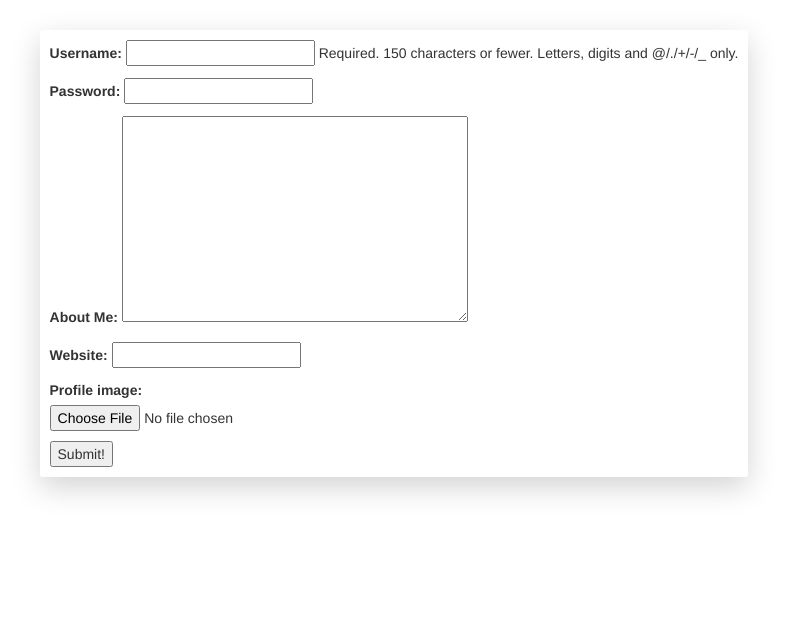
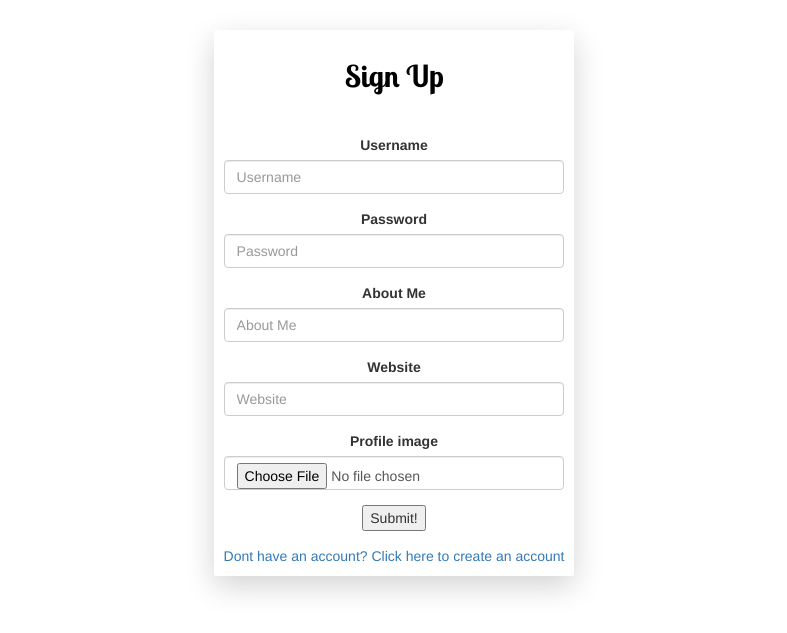
Before and after one commit to stephken/Insta-Car, a Django app: page /signup/ in a window 1280 px wide. Shown: the part 92-725 px from the top of the page, without its empty margins (261-1048 px from the left). Run offline with Django 3.2, Linux system fonts and the light colour scheme; some libraries are stand-ins or nearby versions.

Commit message:
fixed forms

```diff
--- a/insta_post/views.py
+++ b/insta_post/views.py
@@ -5,8 +5,10 @@ from insta_post.models import FavoriteCar, Comment
 from insta_post.forms import PostForm, CommentForm
 from django.contrib.auth.decorators import login_required
 from django.contrib import messages
+from django.contrib.auth.decorators import login_required
 
 
+@login_required(login_url='/login/')
 def index(request):
     cars = FavoriteCar.objects.all()
     return render(request, "index.html", {"cars": cars})
--- a/static/css/john-style.css
+++ b/static/css/john-style.css
@@ -76,3 +76,7 @@
 .cap-text {
   font-size: medium;
 }
+
+.console {
+  min-height: 75px;
+}
--- a/templates/generic_form.html
+++ b/templates/generic_form.html
@@ -7,14 +7,29 @@
 <div class="container">
   <div class="d-flex justify-content-start flex-wrap white">
     <div class="mx-auto shadow-lg p-3 mb-5 bg-white rounded mt-5">
+      <div class="text-center mb-4">
+        <div class="console logo-font">
+          {% if request.get_full_path == '/signup/' %}
+          <h2>Sign Up</h2>
+          {% else %}
+          <h2>Log-In</h2>
+          {% endif %}
+        </div>
     <form action="" enctype="multipart/form-data" method="post" class="mx-auto">
       {% csrf_token %}
 
-      {{ form.as_p }}
+      {% for field in form.visible_fields %}
+<div class="form-group">
+  <label for="{{ field.id_for_label}}">{{ field.label }}</label>
+  <input type="{{field.field.widget.input_type}}" name="{{field.name}}" class="form-control" id="{{ field.id_for_label}}" placeholder="{{ field.label }}">
+</div>
+{% endfor %}
+
       <input type="submit" value="Submit!" />
+    </div>
     </form>
+    <a href="/signup/">Dont have an account? Click here to create an account</a>
   </div>
   </div>
-
 </div>
 {% endblock %}
```
